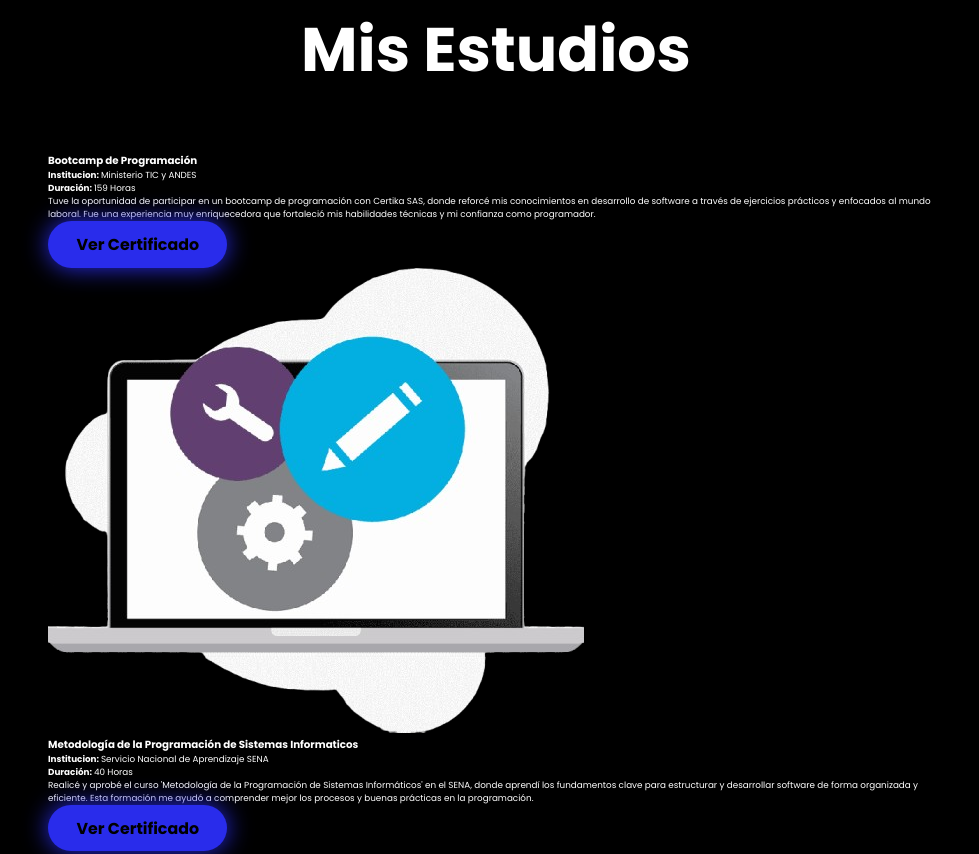
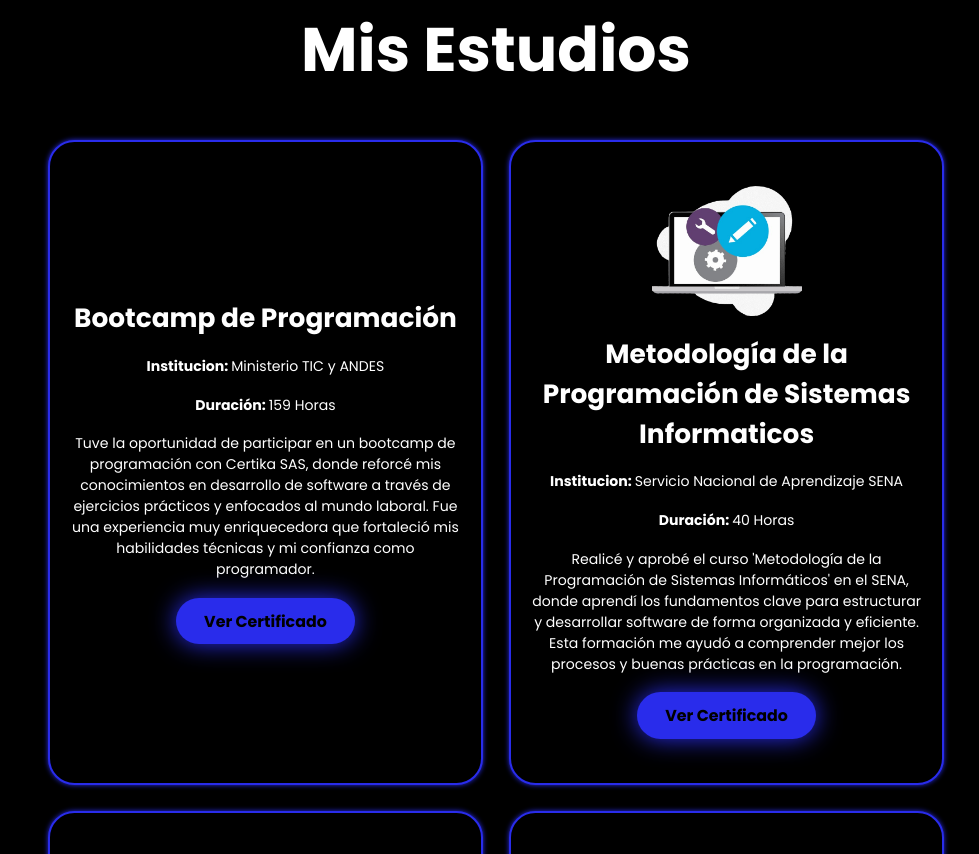
Before and after one commit to CristianTorresCarrero/portafolio, a plain HTML site: page index.html in a window 1280 px wide. Shown: the part 3982-4836 px from the top of the page, without its empty margins (144-1123 px from the left). Drawn offline with nearby package versions, Linux system fonts and the light colour scheme.

Commit message:
Agregando estilos a los estudios

```diff
--- a/css/styles.css
+++ b/css/styles.css
@@ -289,3 +289,51 @@ section{
 .project-card p{
     font-size: 1.6rem;
 }
+
+.education{
+    background-color: var(--bg-color);
+}
+
+.education-box {
+    display: grid;
+    grid-template-columns: repeat(auto-fit, minmax(300px, 1fr));
+    justify-content: center;
+    gap: 3rem;
+}
+
+
+.education-card{
+    display: flex;
+    flex-direction: column;
+    align-items: center;
+    justify-content: center;
+    text-align: center;
+    background-color: var(--bg-color);
+    border: 2px solid var(--main-color);
+    border-radius: 3rem;
+    gap: 2rem;
+    padding: 5rem 2rem;
+    overflow: hidden;
+    cursor: pointer;
+    box-shadow: 0 0 5px var(--main-color);
+    transition: 0.3s ease;
+}
+
+.education-card:hover{
+    box-shadow: 0 0 25px var(--main-color),
+                0 0 50px var(--main-color);
+    transform: scale(1.02);
+}
+
+.education-card img{
+    max-width: 150px;
+    border-radius: 2em;
+    object-fit: cover;
+}
+
+.education-card h3{
+    font-size: 3rem;
+}
+.education-card p{
+    font-size: 1.6rem;
+}
```
